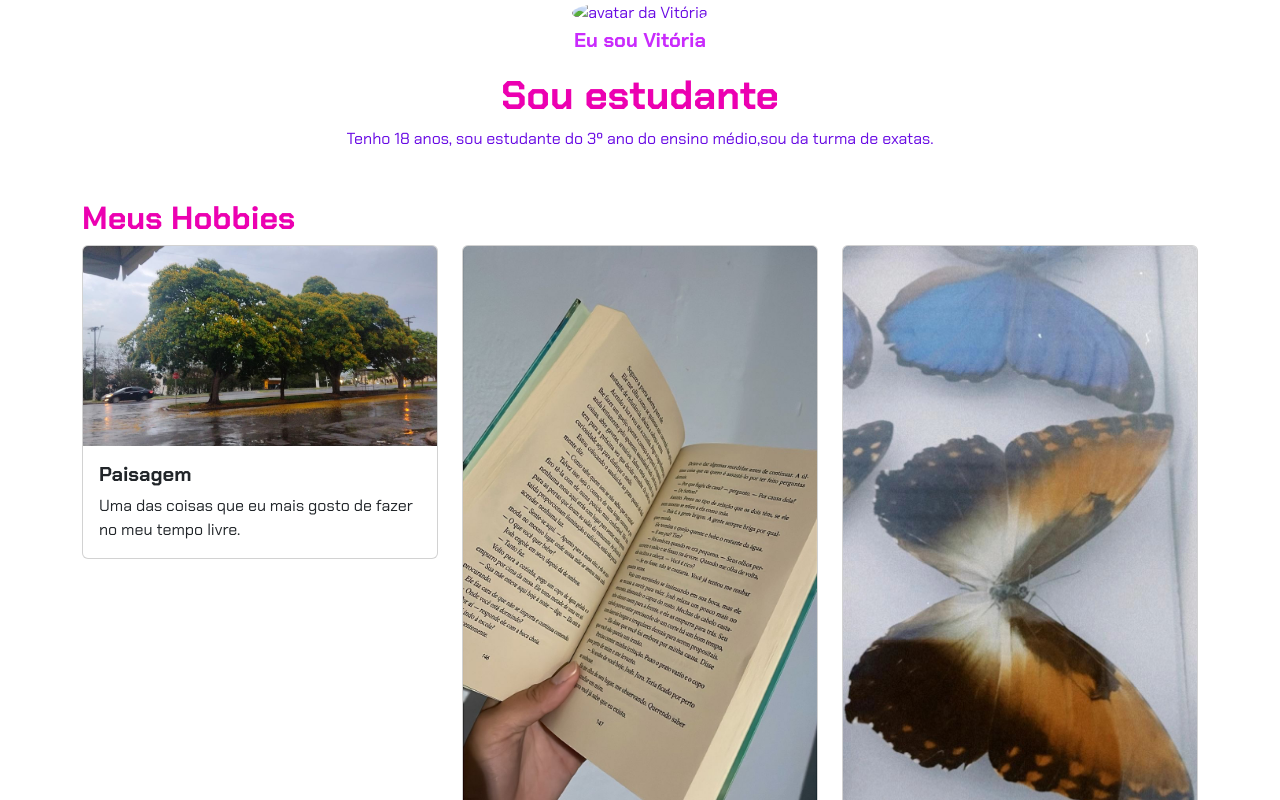
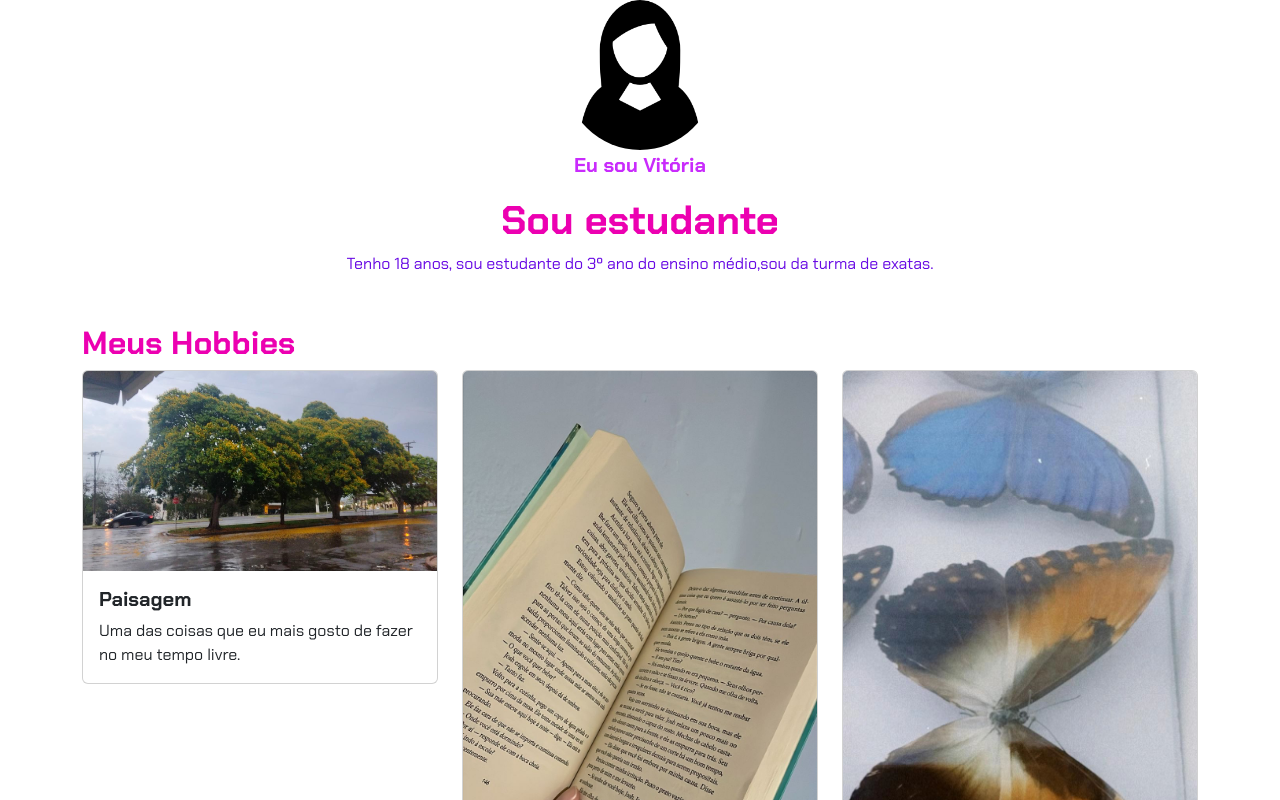
Before and after one commit to vitoria33/Portfolio, a plain HTML site: page index.html in a window 1280 px wide. Shown: the top 800 px of the page. Drawn offline with nearby package versions, Linux system fonts and the light colour scheme; files whose address does not match are found by name.

Commit message:
Add files via upload

```diff
--- a/index.html
+++ b/index.html
@@ -12,7 +12,7 @@
 
 <body>
     <header class="container text-center">
-        <img src="img/Imagem4.png" alt="avatar da Vitória" class="rounded-circle" width="150" height="150"
+        <img src="Imagem4.png" alt="avatar da Vitória" class="rounded-circle" width="150" height="150"
             srcset="">
         <p class="lead">Eu sou Vitória</p>
         <h1>Sou estudante</h1>
```
